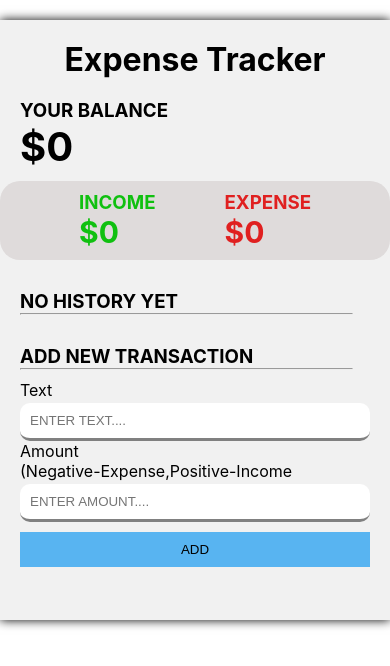
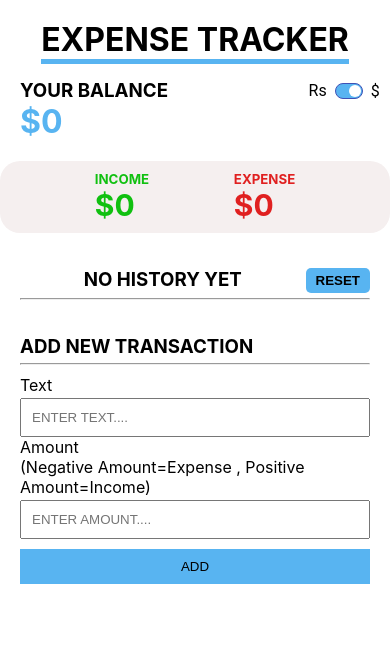
Before and after one commit to omair5/expense-tracker-app, a React (Create React App) app: page / in a window 390 px wide. Shown: the top 666 px of the page. Built offline with nearby package versions, Linux system fonts and the light colour scheme.

Commit message:
user interface modified

```diff
--- a/package.json
+++ b/package.json
@@ -3,11 +3,13 @@
   "version": "0.1.0",
   "private": true,
   "dependencies": {
-    "@material-ui/core": "^4.10.2",
+    "@material-ui/core": "^4.11.0",
+    "@material-ui/icons": "^4.9.1",
     "@testing-library/jest-dom": "^4.2.4",
     "@testing-library/react": "^9.5.0",
     "@testing-library/user-event": "^7.2.1",
     "react": "^16.13.1",
+    "react-countup": "^4.3.3",
     "react-dom": "^16.13.1",
     "react-scripts": "3.4.1"
   },
--- a/public/index.html
+++ b/public/index.html
@@ -15,6 +15,7 @@
       user's mobile device or desktop. See https://developers.google.com/web/fundamentals/web-app-manifest/
     -->
     <link rel="manifest" href="%PUBLIC_URL%/manifest.json" />
+    <link rel="stylesheet" href="https://fonts.googleapis.com/icon?family=Material+Icons" />
     <!--
       Notice the use of %PUBLIC_URL% in the tags above.
       It will be replaced with the URL of the `public` folder during the build.
--- a/src/App.css
+++ b/src/App.css
@@ -4,11 +4,17 @@
   box-sizing: border-box;
 }
 
+.main-window {
+  height: 100vh;
+  display: flex;
+  justify-content: center;
+  align-items: center;
+}
+
 .container {
-  max-width: 500px;
+  width: 600px;
   min-height: 600px;
-  background-color: rgb(241, 241, 241);
-  margin: 20px auto;
+  background-color: rgb(255, 255, 255);
   box-shadow: 0px 0px 10px 0px black;
 }
 
@@ -16,13 +22,16 @@
   text-align: center;
   padding: 20px;
 }
+.bottom-border{
+  border-bottom:5px solid rgb(88, 180, 241)
+}
 
 .balance {
   padding: 0px 20px 10px;
 }
-
-.balance span {
-  font-size: 40px;
+.balance-container{
+  display: flex;
+  justify-content: space-between;
 }
 
 .incomeexpense {
@@ -30,9 +39,9 @@
   justify-content: space-evenly;
   margin-top: 10px;
   padding: 10px;
-  background-color: rgb(223, 219, 219);
+  background-color: rgb(245, 239, 239);
   max-width: 400px;
-  margin: 0px auto;
+  margin: 10px auto;
   border-radius: 20px;
 }
 
@@ -56,18 +65,57 @@
   margin-top: 30px;
   padding: 0px 20px;
 }
-
-.list hr {
-  width: 95%;
+.list-button{
+  display: flex;
+  justify-content: space-between;
+  padding: 5px 0px;
+}
+.history{
+  flex-basis: 90%;
+  text-align: center
+}
+.reset-button{
+  padding: 5px 10px;
+  background-color:rgb(88, 180, 241) ;
+  border: none;
+  border-radius: 5px;
+  cursor: pointer;
+  font-weight: bold;
 }
 
 .listitem {
   display: flex;
-  justify-content: space-between;
-  padding: 10px 20px;
-  border: 2px solid black;
   margin-top: 4px;
-  background-color: whitesmoke;
+
+}
+.box-1{
+  flex-basis: 75%;
+  display: flex;
+  justify-content: space-around;
+  text-align: start;
+
+}
+.box-2{
+  flex-basis: 25%;
+  display: flex;
+  justify-content: flex-end;
+  padding-right: 10px;
+
+}
+.background-red {
+  background-color: rgb(224, 32, 32);
+}
+
+.background-green {
+  background-color: rgb(16, 192, 16);
+}
+
+.my-icons{
+  cursor: pointer;
+  padding: 5px;
+}
+.my-icons:hover{
+  scale: 1.25;
 }
 
 .myform {
@@ -78,9 +126,9 @@
   width: 100%;
   padding: 10px;
   margin-top: 3px;
-  border: none;
-  border-bottom: 3px solid grey;
-  border-radius: 10px;
+
+
+
 }
 
 /* Chrome, Safari, Edge, Opera */
@@ -105,14 +153,6 @@ input[type=number] {
   cursor: pointer;
 }
 
-.border-red {
-  border-right: 3px solid red;
-}
-
-.border-green {
-  border-right: 3px solid green;
-}
-
 .green-button {
   background-color: green;
   width: 100%;
@@ -130,3 +170,12 @@ input[type=number] {
   border: none;
   cursor: pointer;
 }
+
+/* MEDIA QUERY */
+
+@media only screen and (max-width: 750px) {
+  .container {
+    width: 100vw;
+    height: 100vh;
+  }
+}
--- a/src/App.js
+++ b/src/App.js
@@ -10,6 +10,7 @@ import { MyProvider } from './context/globalState'
 function App() {
   return (
     <MyProvider>
+      <div className={'main-window'}>
         <div className="container">
           <Header />
           <Balance />
@@ -17,6 +18,7 @@ function App() {
           <List />
           <NewTransaction />
         </div>
+      </div>
     </MyProvider>
   );
 }
--- a/src/components/Balance.js
+++ b/src/components/Balance.js
@@ -1,17 +1,24 @@
 import React, { useContext } from 'react';
 import { TransactionContext } from '../context/globalState'
+import CountUp from 'react-countup';
+import Toggler from './toggler'
 
 const Balance = () => {
-    const {mystate} = useContext(TransactionContext)
+    const { mystate } = useContext(TransactionContext)
 
     return (
-        <div className='balance'>
-            <h3>YOUR BALANCE <br />
-                <span>
-                    ${mystate.reduce((balance, value) =>
-                        (balance += parseInt(value.amount)),0
-                    )}
-                </span></h3>
+        <div className='balance-container'>
+            <div className='balance'>
+                <h3>YOUR BALANCE</h3>
+                <h1 style={{ color: 'rgb(88, 180, 241)' }}>
+                    $<CountUp end={mystate.reduce((balance, value) =>
+                    (balance += parseInt(value.amount)), 0
+                )} duration={1.2} separator="," />
+                </h1>
+            </div>
+            <div style={{ paddingRight: '10px' }}>
+                <Toggler />
+            </div>
         </div>
     );
 }
--- a/src/components/Header.js
+++ b/src/components/Header.js
@@ -1,7 +1,7 @@
 import React from 'react';
 const Header = () => {
     return (
-        <h1 className='header'>Expense Tracker</h1>
+        <h1 className='header'><span className='bottom-border'>EXPENSE TRACKER</span></h1>
     );
 }
 
--- a/src/components/IncomeExpense.jsx
+++ b/src/components/IncomeExpense.jsx
@@ -1,5 +1,6 @@
 import React, { useContext } from 'react';
 import { TransactionContext } from '../context/globalState'
+import CountUp from 'react-countup';
 
 const IncomeExpense = () => {
     const { mystate } = useContext(TransactionContext)
@@ -11,10 +12,10 @@ const IncomeExpense = () => {
     return (
         <div className='incomeexpense'>
             <div>
-                <h3 className='income'>INCOME <br /><span>${income}</span></h3>
+                <h5 className='income'>INCOME <br /><span>$<CountUp end={income} duration={1.2} separator=',' /></span></h5>
             </div>
             <div>
-                <h3 className='expense'>EXPENSE <br /><span>${expense}</span></h3>
+                <h5 className='expense'>EXPENSE <br /><span>$<CountUp end={expense} duration={1.2} separator=',' /></span></h5>
             </div>
         </div>
     );
--- a/src/components/List.jsx
+++ b/src/components/List.jsx
@@ -1,20 +1,38 @@
 import React, { useContext } from 'react';
 import { TransactionContext } from '../context/globalState'
+import DeleteForeverIcon from '@material-ui/icons/DeleteForever';
+import EditIcon from '@material-ui/icons/Edit';
+
+
 
 const List = () => {
     const { mystate, dispatch } = useContext(TransactionContext)
     return (
         <div className='list'>
-            <h3>{mystate.length === 0 ? 'NO HISTORY YET' : 'HISTORY'}</h3>
+            <div className='list-button'>
+                <h3 className='history'>{mystate.length === 0 ? 'NO HISTORY YET' : 'HISTORY'}</h3>
+                <button className='reset-button'>RESET</button>
+            </div>
             <hr />
 
 
             {mystate.map((value, index) => {
                 return (
-                    <div className={`listitem ${value.amount < 0 ? 'border-red' : 'border-green'}`} key={index}>
-                        <h2 style={{ cursor: 'pointer' }} onClick={() => dispatch({ type: 'DELETE_TRANSACTION', payload: value.id })}>X</h2>
-                        <h4>{value.description}</h4>
-                        <h5>{value.amount < 0 ? ` -${Math.abs(value.amount)}` : value.amount}</h5>
+                    <div className={`listitem ${value.amount < 0 ? 'background-red' : 'background-green'}`} key={index}>
+                        <div className='box-1'>
+                            <h3>{value.description}</h3>
+                            <h3>${value.amount < 0 ? ` -${Math.abs(value.amount)}` : value.amount}</h3>
+                            <div>
+                                <h5>9/19/2020</h5>
+                                <h5>7:23 PM</h5>
+                            </div>
+
+                        </div>
+                        <div className='box-2'>
+                            <h2 className='my-icons' onClick={() => dispatch({ type: 'DELETE_TRANSACTION', payload: value.id })}> <DeleteForeverIcon /></h2>
+                            <h2 className='my-icons'><EditIcon /></h2>
+
+                        </div>
 
                     </div>)
             })}
--- a/src/components/NewTransaction.jsx
+++ b/src/components/NewTransaction.jsx
@@ -22,7 +22,7 @@ const NewTransaction = () => {
 
 return (
     <div className='list'>
-        <h3>ADD NEW TRANSACTION</h3>
+        <h3 style={{ padding: '5px 0px' }}>ADD NEW TRANSACTION</h3>
         <hr />
         <form className='myform' onSubmit={HandleSubmit}>
 
@@ -32,7 +32,7 @@ return (
             </div>
 
             <div className="for-input">
-                <p>Amount <br />(Negative-Expense,Positive-Income</p>
+                <p>Amount <br />(Negative Amount=Expense , Positive Amount=Income)</p>
                 <input type="number" value={amount} onChange={(e) => setAmount(e.target.value)} required placeholder="ENTER AMOUNT...." />
             </div>
 
--- /dev/null
+++ b/src/components/toggler.jsx
@@ -0,0 +1,67 @@
+import React from 'react';
+import FormGroup from '@material-ui/core/FormGroup';
+import Grid from '@material-ui/core/Grid';
+import Typography from '@material-ui/core/Typography';
+import { withStyles } from '@material-ui/core/styles';
+import Switch from '@material-ui/core/Switch';
+
+const AntSwitch = withStyles((theme) => ({
+    root: {
+        width: 28,
+        height: 16,
+        padding: 0,
+        display: 'flex',
+    },
+    switchBase: {
+        padding: 2,
+        color: theme.palette.common.white,
+        '&$checked': {
+            transform: 'translateX(12px)',
+            color: theme.palette.common.white,
+            '& + $track': {
+                opacity: 1,
+                backgroundColor:  'rgb(88, 180, 241)',
+                borderColor: theme.palette.primary.main,
+            },
+        },
+    },
+    thumb: {
+        width: 12,
+        height: 12,
+        boxShadow: 'none',
+    },
+    track: {
+        border: `1px solid ${theme.palette.grey[500]}`,
+        borderRadius: 16 / 2,
+        opacity: 1,
+        backgroundColor:  'rgb(88, 180, 241)',
+    },
+    checked: {},
+}))(Switch);
+
+
+export default function Toggler() {
+    const [state, setState] = React.useState({
+        checkedA: true,
+        checkedB: true,
+        checkedC: true,
+    });
+
+    const handleChange = (event) => {
+        setState({ ...state, [event.target.name]: event.target.checked });
+    };
+
+    return (
+        <FormGroup>
+            <Typography component="div">
+                <Grid component="label" container alignItems="center" spacing={1}>
+                    <Grid item>Rs</Grid>
+                    <Grid item>
+                        <AntSwitch checked={state.checkedC} onChange={handleChange} name="checkedC" />
+                    </Grid>
+                    <Grid item>$</Grid>
+                </Grid>
+            </Typography>
+        </FormGroup>
+    );
+}
```
Also changed, not shown: src/images/background.png (added), 1 other file (tests, documents, lock files or other folders). Lines whose indentation alone changed are shown as unchanged.
